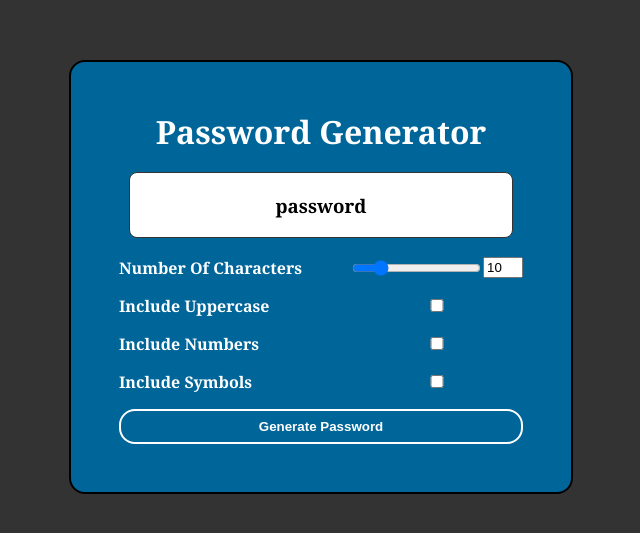
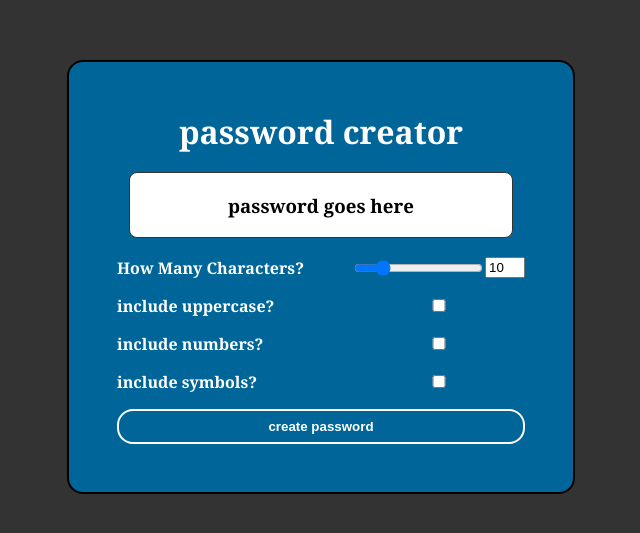
Before and after one commit to doctordutch/pwgen, a plain HTML site: page index.html in a window 1280 px wide. Shown: the part 123-656 px from the top of the page, without its empty margins (319-959 px from the left). Drawn offline with Linux system fonts and the light colour scheme.

Commit message:
fine tuning

```diff
--- a/index.html
+++ b/index.html
@@ -6,29 +6,29 @@
   <meta http-equiv="X-UA-Compatible" content="ie=edge">
   <script src="js/code.js" defer></script>
   <link rel="stylesheet" href="css/style.css">
-  <title>Password Generator</title>
+  <title>password creator</title>
 </head>
 <body>
   <div class="container">
-    <h1 class="title">Password Generator</h1>
-    <h3 class="password-display" id="passwordDisplay">password</h3>
+    <h1 class="title">password creator</h1>
+    <h3 class="password-display" id="passwordDisplay">password goes here</h3>
     <form id="passwordGeneratorForm" class="form">
-      <label for="characterAmountNumber">Number Of Characters</label>
+      <label for="characterAmountNumber">How Many Characters?</label>
       <div class="character-amount-container">
         <input type="range" min="1" max="50" value="10" id="characterAmountRange">
         <input class="number-input" type="number" min="1" max="50" value="10" id="characterAmountNumber">
       </div>
 
-      <label for="includeUppercase">Include Uppercase</label>
+      <label for="includeUppercase">include uppercase?</label>
       <input type="checkbox" id="includeUppercase">
 
-      <label for="includeNumbers">Include Numbers</label>
+      <label for="includeNumbers">include numbers?</label>
       <input type="checkbox" id="includeNumbers">
 
-      <label for="includeSymbols">Include Symbols</label>
+      <label for="includeSymbols">include symbols?</label>
       <input type="checkbox" id="includeSymbols">
 
-      <button type="submit" class="btn">Generate Password</button>
+      <button type="submit" class="btn">create password</button>
     </form>
   </div>
 </body>
```
